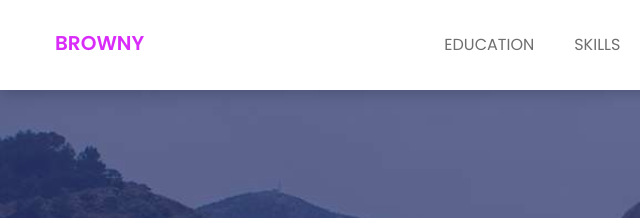
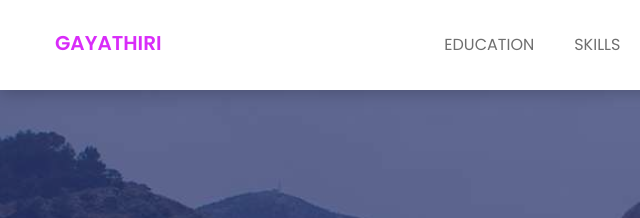
Before and after one commit to Gayathiri-Jeyananthan/github.io, a plain HTML site: page index.html in a window 1280 px wide. Shown: the top 218 px of the page, 0-640 px from the left. Drawn offline with nearby package versions, Linux system fonts and the light colour scheme.

Commit message:
first commit 31st Jan 24

```diff
--- a/index.html
+++ b/index.html
@@ -70,7 +70,7 @@
 			                <button type="button" class="navbar-toggle" data-toggle="collapse" data-target="#navbar-menu">
 			                    <i class="fa fa-bars"></i>
 			                </button>
-			                <a class="navbar-brand" href="index.html">browny</a>
+			                <a class="navbar-brand" href="index.html">Gayathiri</a>
 			            </div><!--/.navbar-header-->
 			            <!-- End Header Navigation -->
 
```
